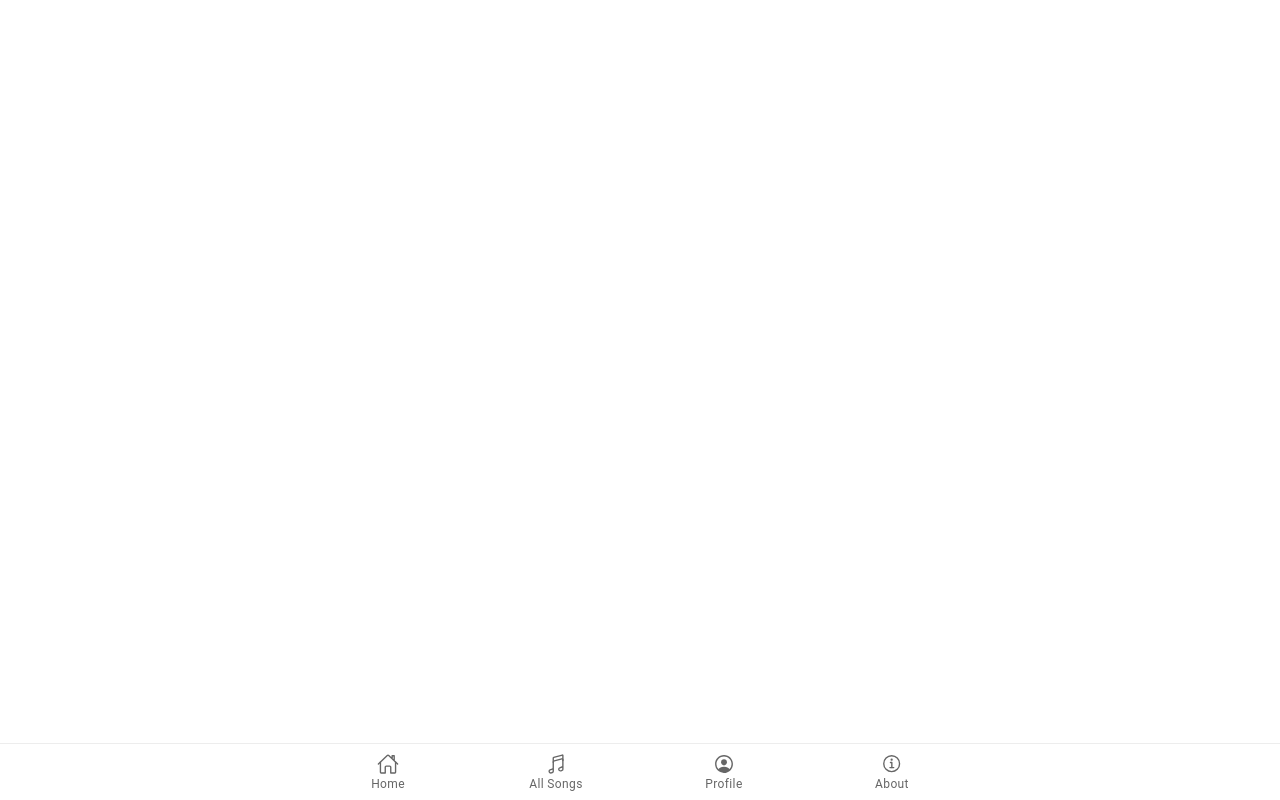
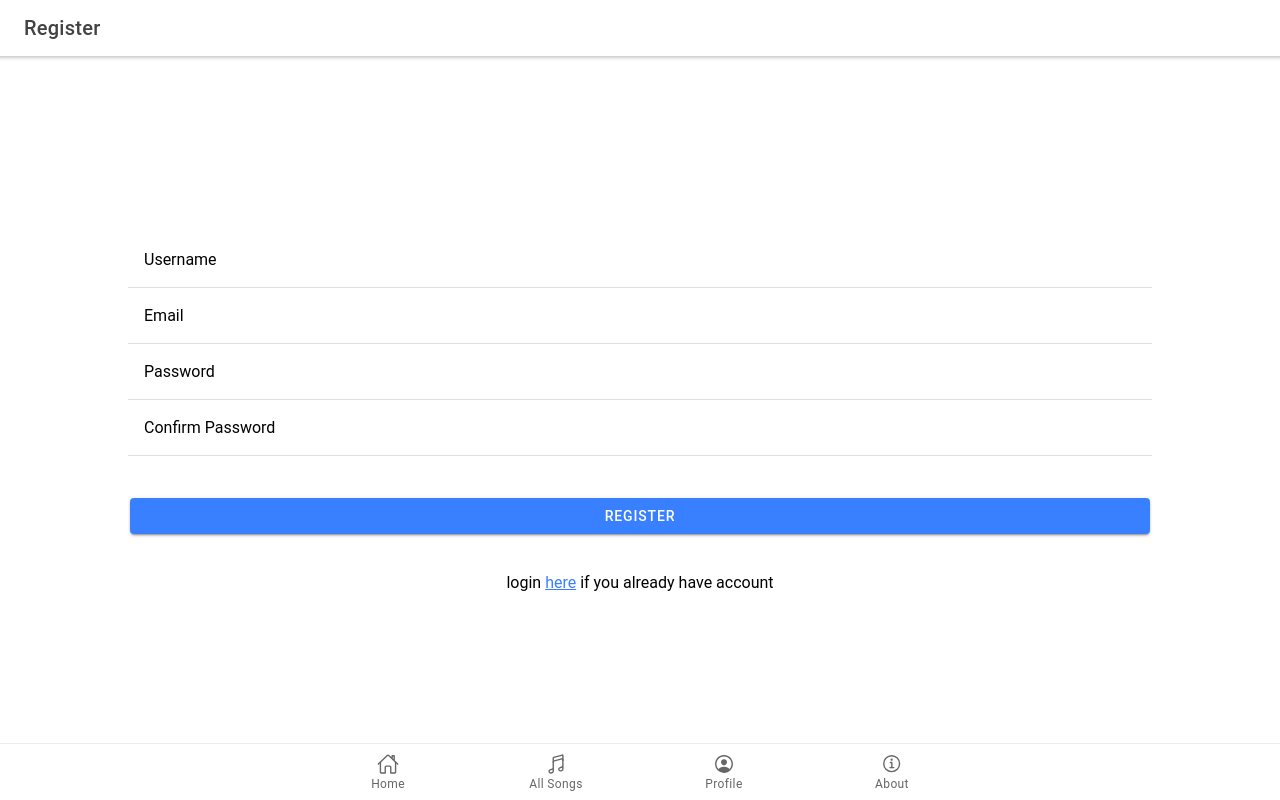
Before and after one commit to OlivierJM/letsingapp, a React (Create React App) app: page /register in a window 1280 px wide. Built offline with nearby package versions, Linux system fonts and the light colour scheme; no server answers.

Commit message:
redesigned the auth pages

```diff
--- a/src/App.tsx
+++ b/src/App.tsx
@@ -33,12 +33,14 @@ import '@ionic/react/css/display.css';
 import './theme/variables.css';
 import PlayerMusic from './pages/TrackPlayer';
 import About from './pages/About';
-import Login from './components/Auth/Login';
+// import Register from './components/Auth/Register';
 
 const Home = loadable(() => import('./pages/Home'))
 const Songs = loadable(() => import('./pages/Songs'))
 const Settings = loadable(() => import('./pages/Profile'))
 const SongsList = loadable(() => import('./pages/SongsList'))
+const Register = loadable(() => import('./components/Auth/Register'))
+const Login = loadable(() => import('./components/Auth/Login'))
 
 const App: React.FC = () => (
   <IonApp>
@@ -52,7 +54,9 @@ const App: React.FC = () => (
           <Route path="/player" component={PlayerMusic} />
           <Route path="/songs" component={SongsList} />
           <Route path="/about" component={About} />
+          <Route path="/register" component={Register} />
           <Route path="/login" component={Login} />
+
           <Route path="/" render={() => <Redirect to="/home" />} exact={true} />
         </IonRouterOutlet>
         <IonTabBar slot="bottom">
--- a/src/components/Auth/Login.tsx
+++ b/src/components/Auth/Login.tsx
@@ -9,50 +9,84 @@ import {
   IonItem,
   IonLabel,
   IonList,
-  IonGrid,
-  IonRow,
-  IonCol,
+  IonButton,
+  IonText,
+  IonButtons,
+  IonBackButton,
 } from "@ionic/react";
+import { Link } from "react-router-dom";
 
- const Login: React.FC = () => {
-  const [text, setText] = useState<string>();
+interface FieldsType {
+  email: string;
+  password: string;
+  error: string;
+}
+
+function Login(){
+  const initialFields: FieldsType = {
+    email: "",
+    password: "",
+    error: "",
+  };
+  const [data, setData] = useState<FieldsType>(initialFields);
+
+  function handleLogin() {
+    // get the date
+    // const { password, email } = data;
+    // check if passwords are same
+    // console.log({ email, userName });
+  }
 
   return (
     <IonPage>
       <IonHeader>
         <IonToolbar>
+          <IonButtons slot="start">
+            <IonBackButton />
+          </IonButtons>
           <IonTitle>Login</IonTitle>
         </IonToolbar>
       </IonHeader>
-      <IonContent
+      <IonContent>
+        <IonList
           style={{
-            display: 'flex!important',
-            alignContent: 'center!important',
-            alignItems: 'center!important',
+            marginTop: "21vh",
+            marginRight: "10vw",
+            marginLeft: "10vw",
           }}
         >
-              {/* This Grid should be centered */}
-        <IonGrid>
-          <IonRow >
-            <IonCol >
-              <IonList>
           <IonItem>
+            <IonLabel position="floating">Email</IonLabel>
             <IonInput
-                    value={text}
-                    placeholder="Enter Input"
-                    onIonChange={(e) => setText(e.detail.value!)}
+              onIonChange={(e) => setData({ ...data, email: e.detail.value! })}
+              value={data.email}
             ></IonInput>
           </IonItem>
           <IonItem>
-                  <IonLabel position="floating">Floating Label</IonLabel>
-                  <IonInput value={text}></IonInput>
+            <IonLabel position="floating">Password</IonLabel>
+            <IonInput
+              onIonChange={(e) =>
+                setData({ ...data, password: e.detail.value! })
+              }
+              value={data.password}
+            ></IonInput>
           </IonItem>
+          <br />
+          <br />
+          <IonButton onClick={handleLogin} expand="block">
+            Login
+          </IonButton>
+          <br />
+          <p style={{ textAlign: "center" }}>
+            {Boolean(data.error.length) && data.error}
+          </p>
+          <p style={{ textAlign: "center" }}>
+            register <Link to="/register">here</Link> if you do not have an
+            account
+          </p>
         </IonList>
-            </IonCol>
-          </IonRow>
-        </IonGrid>
       </IonContent>
     </IonPage>
   );
 };
-export default Login
+export default Login;
--- a/src/components/Auth/Register.tsx
+++ b/src/components/Auth/Register.tsx
@@ -9,61 +9,105 @@ import {
   IonItem,
   IonLabel,
   IonList,
-  IonItemDivider,
+  IonButton,
+  IonText,
+  IonButtons,
+  IonBackButton,
 } from "@ionic/react";
+import { Link } from "react-router-dom";
 
-const Register: React.FC = () => {
-  const [text, setText] = useState<string>();
-  const [number, setNumber] = useState<number>();
+interface FieldsType {
+  userName: string;
+  email: string;
+  password: string;
+  password2: string;
+  error: string;
+}
+
+function Register(){
+  const initialFields: FieldsType = {
+    userName: "",
+    email: "",
+    password: "",
+    password2: "",
+    error: ""
+  };
+  const [data, setData] = useState<FieldsType>(initialFields);
+
+  function handleLogin() {
+    // get the date
+    const { password, password2, email, userName } = data
+    // check if passwords are same
+      if (password.trim() !== password2.trim()) {
+        setData({...data, error: 'Passwords do not match'})
+      }
+    console.log({ email, userName })
+  }
 
   return (
     <IonPage>
       <IonHeader>
         <IonToolbar>
-          <IonTitle>IonInput Examples</IonTitle>
+          <IonButtons slot="start">
+            <IonBackButton />
+          </IonButtons>
+          <IonTitle>Register</IonTitle>
         </IonToolbar>
       </IonHeader>
       <IonContent>
-        <IonList>
-          <IonItemDivider>Default Input with Placeholder</IonItemDivider>
+        <IonList
+          style={{
+            marginTop: "21vh",
+            marginRight: "10vw",
+            marginLeft: "10vw",
+          }}
+        >
           <IonItem>
+            <IonLabel position="floating">Username</IonLabel>
             <IonInput
-              value={text}
-              placeholder="Enter Input"
-              onIonChange={(e) => setText(e.detail.value!)}
+              onIonChange={(e) =>
+                setData({ ...data, userName: e.detail.value! })
+              }
+              value={data.userName}
             ></IonInput>
           </IonItem>
-
-          <IonItemDivider>
-            Input with clear button when there is a value
-          </IonItemDivider>
           <IonItem>
+            <IonLabel position="floating">Email</IonLabel>
             <IonInput
-              value={text}
-              placeholder="Enter Input"
-              onIonChange={(e) => setText(e.detail.value!)}
-              clearInput
+              onIonChange={(e) => setData({ ...data, email: e.detail.value! })}
+              value={data.email}
             ></IonInput>
           </IonItem>
-
-          <IonItemDivider>Number type input</IonItemDivider>
           <IonItem>
+            <IonLabel position="floating">Password</IonLabel>
             <IonInput
-              type="number"
-              value={number}
-              placeholder="Enter Number"
-              onIonChange={(e) => setNumber(parseInt(e.detail.value!, 10))}
+              onIonChange={(e) =>
+                setData({ ...data, password: e.detail.value! })
+              }
+              value={data.password}
             ></IonInput>
           </IonItem>
-
           <IonItem>
-            <IonLabel position="floating">Floating Label</IonLabel>
-            <IonInput value={text}></IonInput>
+            <IonLabel position="floating">Confirm Password</IonLabel>
+            <IonInput
+              onIonChange={(e) =>
+                setData({ ...data, password2: e.detail.value! })
+              }
+              value={data.password2}
+            ></IonInput>
           </IonItem>
-          <IonItem>
-            <IonLabel position="stacked">Stacked Label</IonLabel>
-            <IonInput value={text}> </IonInput>
-          </IonItem>
+          <br />
+          <br />
+          <IonButton onClick={handleLogin} expand="block">
+            Register
+          </IonButton>
+          <br />
+          <p style={{ textAlign: "center", color: 'danger' }}>
+            {Boolean(data.error.length) && data.error}
+          </p>
+          <p style={{ textAlign: "center" }}>
+            login <Link to="/login">here</Link> if you already have account
+          </p>
         </IonList>
       </IonContent>
     </IonPage>
```
Lines whose indentation alone changed are shown as unchanged.
